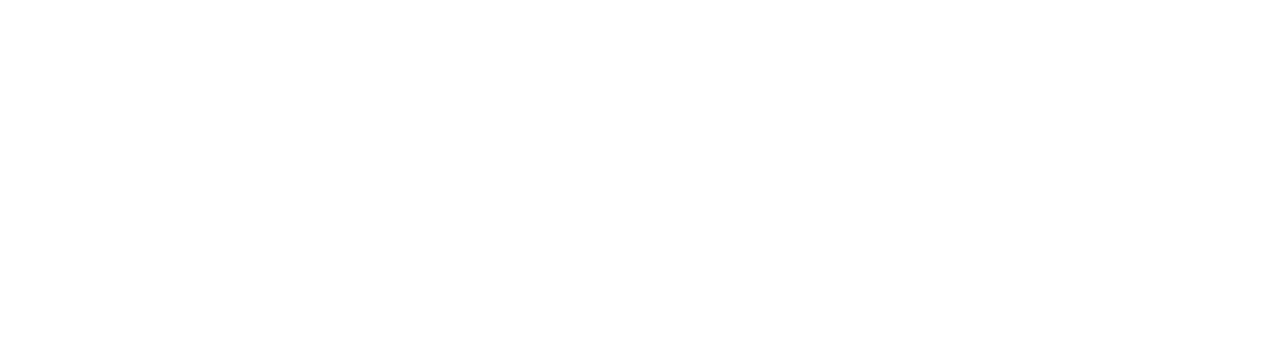
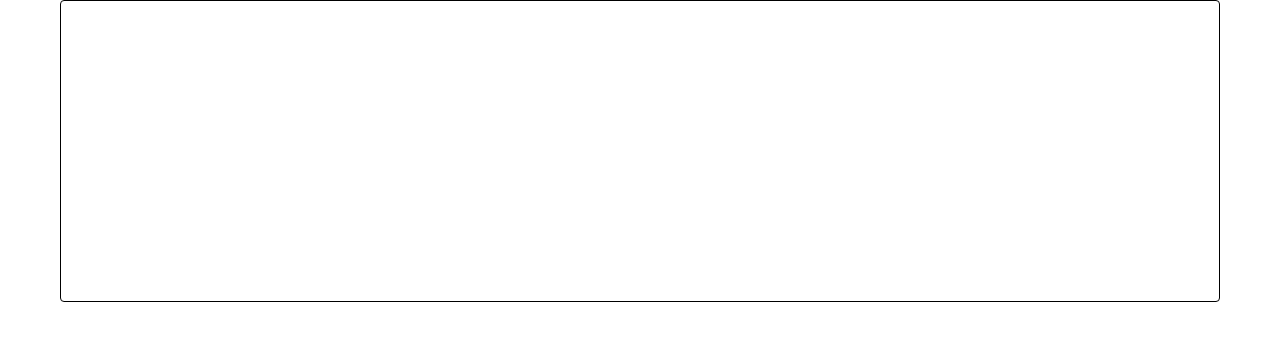
Before and after one commit to phildesign/alfabank-test-task, a React (Create React App) app: page / in a window 1280 px wide. Shown: the top 340 px of the page. Built offline with nearby package versions, Linux system fonts and the light colour scheme.

Commit message:
add styles and change Card

```diff
--- a/src/App.module.css
+++ b/src/App.module.css
@@ -1,2 +1,4 @@
 .App {
+	max-width: 1200px;
+	margin: 0 auto;
 }
--- a/src/components/Card/Card.module.css
+++ b/src/components/Card/Card.module.css
@@ -1,2 +1,51 @@
 .Card {
+	min-height: 300px;
+	border: 1px solid #000;
+	border-radius: 4px;
 }
+
+.Card__top {
+	height: 200px;
+}
+
+.Card__img {
+	max-width: 100%;
+	height: auto;
+	object-fit: cover;
+}
+
+.Card__name {
+}
+
+.Card__nameLatin {
+}
+
+.Card__animalType {
+}
+
+.Card__activeTime {
+}
+
+.Card__lengthMin {
+}
+
+.Card__lengthMax {
+}
+
+.Card__weightMin {
+}
+
+.Card__weightMax {
+}
+
+.Card__lifespan {
+}
+
+.Card__habitat {
+}
+
+.Card__diet {
+}
+
+.Card__geoRange {
+}
--- a/src/components/Card/Card.tsx
+++ b/src/components/Card/Card.tsx
@@ -2,7 +2,27 @@
 import styles from './Card.module.css';
 
 const Card = (): JSX.Element => {
-	return <div className={styles.Card}></div>;
+	return (
+		<div className={styles.Card}>
+			<div className={styles.Card__top}>
+				<img src="" alt="" className={styles.Card__img} />
+			</div>
+			<div className={styles.Card__main}>
+				<div className={styles.Card__name}></div>
+				<div className={styles.Card__nameLatin}></div>
+				<div className={styles.Card__animalType}></div>
+				<div className={styles.Card__activeTime}></div>
+				<div className={styles.Card__lengthMin}></div>
+				<div className={styles.Card__lengthMax}></div>
+				<div className={styles.Card__weightMin}></div>
+				<div className={styles.Card__weightMax}></div>
+				<div className={styles.Card__lifespan}></div>
+				<div className={styles.Card__habitat}></div>
+				<div className={styles.Card__diet}></div>
+				<div className={styles.Card__geoRange}></div>
+			</div>
+		</div>
+	);
 };
 
 export default Card;
--- a/src/components/List/List.module.css
+++ b/src/components/List/List.module.css
@@ -1,2 +1,6 @@
 .List {
+	display: grid;
+	grid-template-columns: repeat(auto-fit, minmax(300px, 1fr));
+	gap: 20px;
+	padding: 0 20px;
 }
--- a/src/components/List/List.tsx
+++ b/src/components/List/List.tsx
@@ -1,8 +1,13 @@
 import React from 'react';
+import { Card } from '../../components';
 import styles from './List.module.css';
 
 const List = (): JSX.Element => {
-	return <div className={styles.List}></div>;
+	return (
+		<div className={styles.List}>
+			<Card />
+		</div>
+	);
 };
 
 export default List;
```
